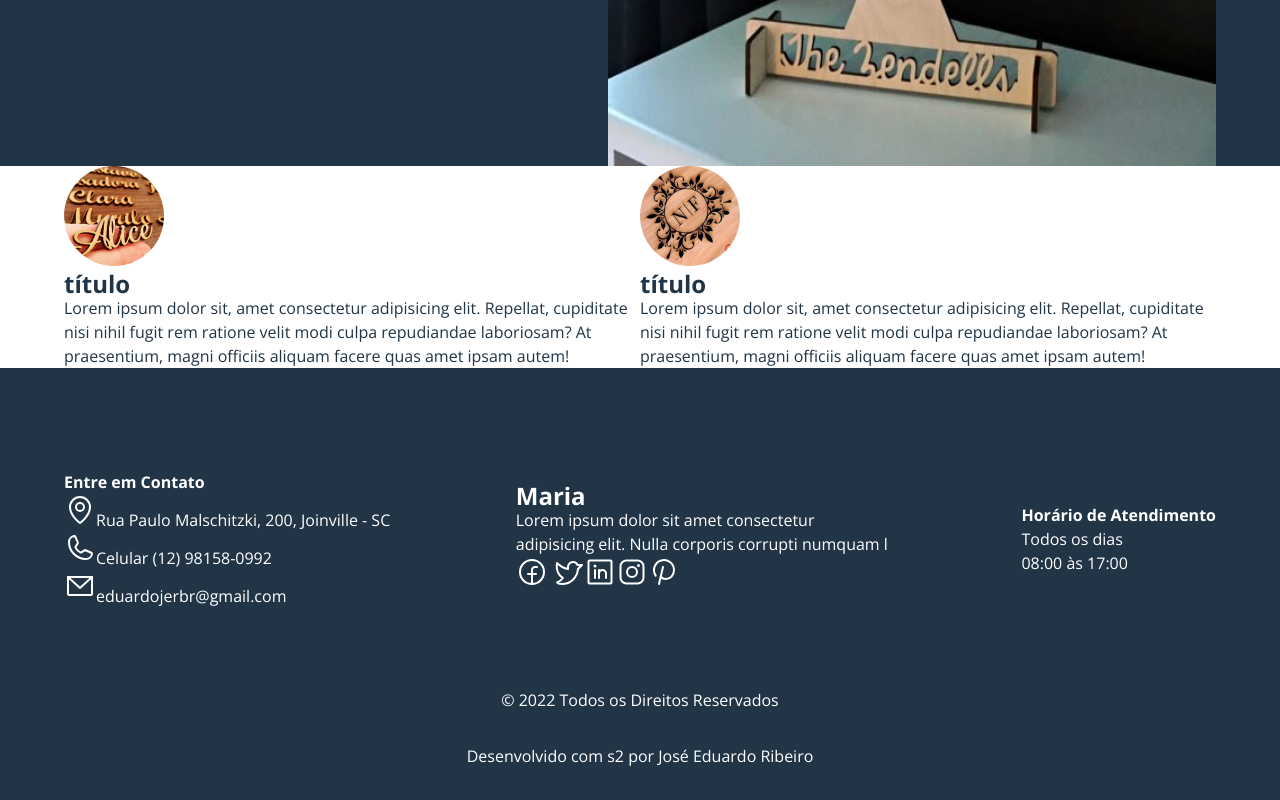
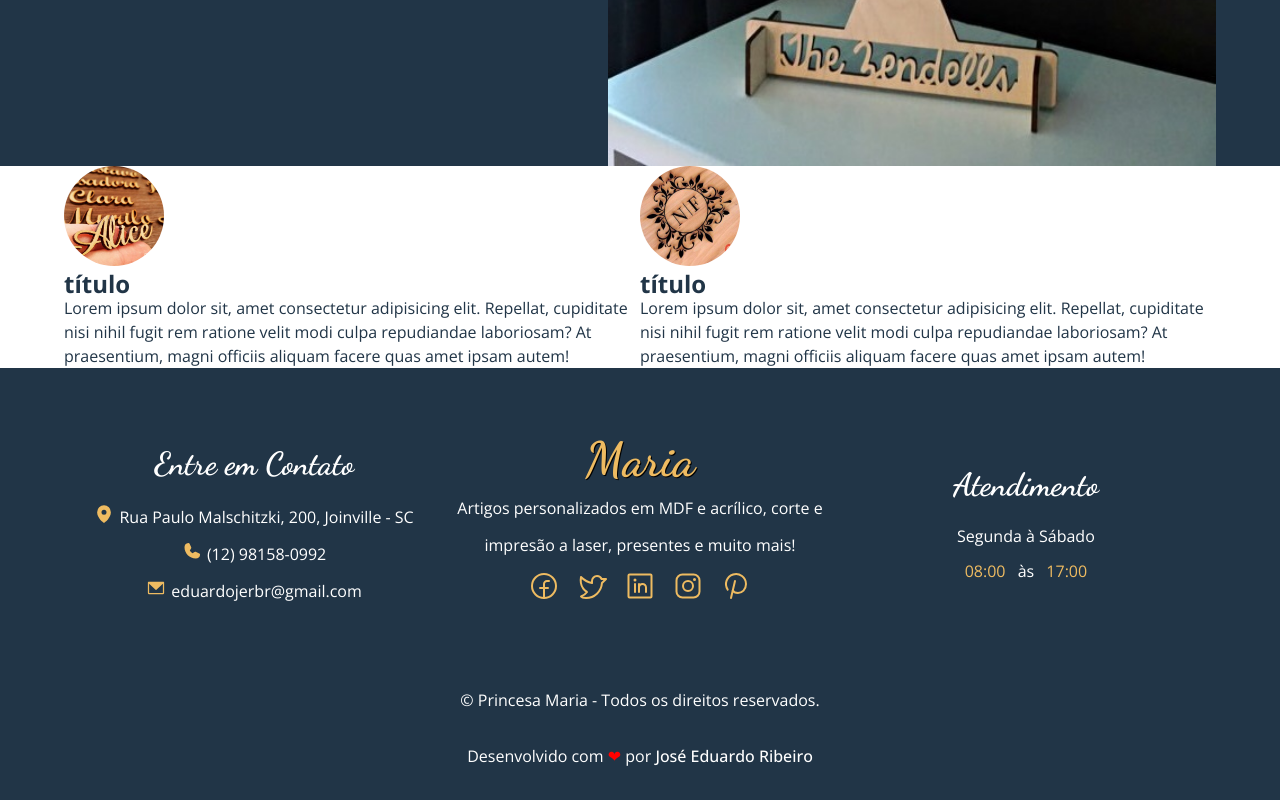
Before and after one commit to ribeirojer/Frontend-Dracula, a React (Vite) app: page / in a window 1280 px wide. Shown: the part 634-1434 px from the top of the page. Built offline with nearby package versions, Linux system fonts and the light colour scheme.

Commit message:
finish footer section

```diff
--- a/src/components/Footer.tsx
+++ b/src/components/Footer.tsx
@@ -10,13 +10,16 @@ const Wrapper = styled.footer`
     padding: 0 5%;
     height: 432px;
 `;
-const WrapperCenter = styled.div`
-    width: 33%;
-`;
 const FooterWrapper = styled.div`
     display: flex;
     justify-content: space-between;
     align-items: center;
+    div {
+      width: 33%;
+      display: flex;
+      flex-direction: column;
+      align-items: center;
+    }
 `;
 const Last = styled.div`
     display: flex;
@@ -26,44 +29,112 @@ const Last = styled.div`
     p {
       margin-bottom: 2rem;
     }
+    p span {
+      color: #f00;
+    }
 `;
-const Img = styled.img`
-    height: 100vh;
+const Contacts = styled.div`
+    display: flex;
+    flex-direction: column;
+    align-items: center;
+    h3 {
+      font-size: 2rem;
+      font-family: 'Dancing Script';
+      font-weight: 700;
+      margin-bottom: 1rem;
+    }
+    p {
+      margin-top: 0.7rem;
+      display: flex;
+      align-items: center;
+      justify-content: center;
+
+    }
+    p span {
+      color: #EEBB61;
+      margin-right: 5px;
+    }
+`;
+const Company = styled.div`
+    display: flex;
+    flex-direction: column;
+    align-items: center;
+    h2 {
+      font-size: 3rem;
+      font-family: 'Dancing Script';
+      font-weight: 700;
+      margin-bottom: 1.5rem;
+      color: #EEBB61;
+      text-shadow: 1px 1px #000;
+    }
+    p {
+      margin-bottom: 0.8rem;
+    }
+    div {
+      width: 100%;
+      color: #EEBB61;
+      display: flex;
+      flex-direction: row;
+      justify-content: center;
+    }
+    div span {
+      margin: 0 0.5rem;
+      cursor: pointer;
+    }
+    div span:hover {
+      color: #fff;
+    }
+`;
+const Hours = styled.div`
+    display: flex;
+    flex-direction: column;
+    align-items: center;
+    h3 {
+      font-size: 2rem;
+      font-family: 'Dancing Script';
+      font-weight: 700;
+      margin-bottom: 1rem;
+    }
+    p {
+      margin-top: 0.7rem;
+    }
+    p span {
+      color: #EEBB61;
+      margin: 0 0.5rem;
+    }
 `;
 
 const Footer = (props: Props) => {
   return (
     <Wrapper>
       <FooterWrapper>
-        <div>
-          <h4>Entre em Contato</h4>
-          <p>
-            <MapPin size={32} />
-            Rua Paulo Malschitzki, 200, Joinville - SC
-          </p>
-          <p>
-            <Phone size={32} />
-            Celular (12) 98158-0992
-          </p>
-          <p>
-            <EnvelopeSimple size={32} />
-            eduardojerbr@gmail.com
-          </p>
-        </div>
-        <WrapperCenter>
+        <Contacts>
+          <h3>Entre em Contato</h3>
+          <p><span><MapPin size={20} weight="fill"/></span> Rua Paulo Malschitzki, 200, Joinville - SC</p>
+          <p><span><Phone size={20} weight="fill"/></span> (12) 98158-0992</p>
+          <p><span><EnvelopeSimple size={20} weight="fill"/></span> eduardojerbr@gmail.com</p>
+        </Contacts>
+        <Company>
           <h2>Maria</h2>
-          <p>Lorem ipsum dolor sit amet consectetur adipisicing elit. Nulla corporis corrupti numquam l</p>
-        <div><FacebookLogo size={32} /> <TwitterLogo size={32} /><LinkedinLogo size={32} /><InstagramLogo size={32} /><PinterestLogo size={32} /></div>
-        </WrapperCenter>
-        <div>
-          <h4>Horário de Atendimento</h4>
-          <p>Todos os dias</p>
-          <p>08:00 às 17:00</p>
-        </div>
+          <p>Artigos personalizados em MDF e acrílico, corte e </p>
+          <p>impresão a laser, presentes e muito mais!</p>
+          <div>
+            <span><FacebookLogo size={32} /></span>
+            <span><TwitterLogo size={32} /></span>
+            <span><LinkedinLogo size={32} /></span>
+            <span><InstagramLogo size={32} /></span>
+            <span><PinterestLogo size={32} /></span>
+          </div>
+        </Company>
+        <Hours>
+          <h3>Atendimento</h3>
+          <p>Segunda à Sábado</p>
+          <p><span>08:00 </span> às <span> 17:00</span></p>
+        </Hours>
       </FooterWrapper>
       <Last>
-        <p>&copy; 2022 Todos os Direitos Reservados</p>
-        <p>Desenvolvido com s2 por José Eduardo Ribeiro</p>
+        <p>&copy; Princesa Maria - Todos os direitos reservados.</p>
+        <p>Desenvolvido com <span> &#x2764; </span> por <a target={"_blank"} href="http://www.eduardojer.tech">José Eduardo Ribeiro</a></p>
       </Last>
     </Wrapper>
   )
```
Also changed, not shown: 1 other file (tests, documents, lock files or other folders).
